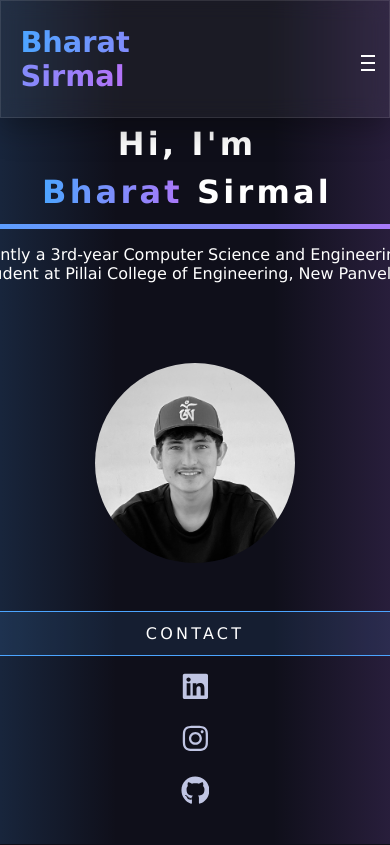
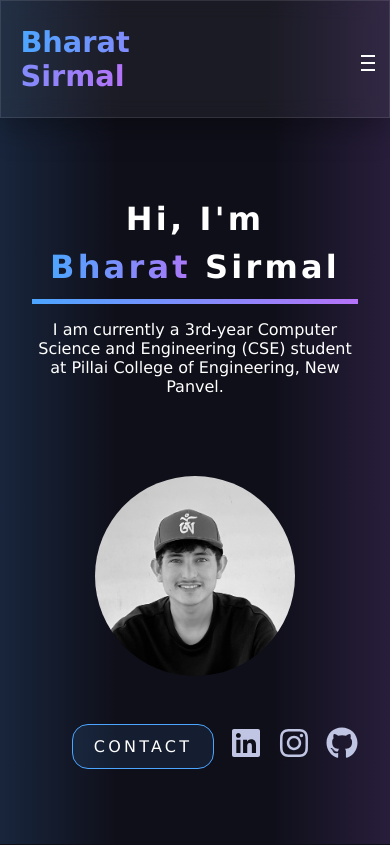
Before and after one commit to Sirmalfile/sirmal-portfolio, a React (Vite) app: page / in a window 390 px wide. Shown: the top 845 px of the page. Built offline with nearby package versions, Linux system fonts and the light colour scheme.

Commit message:
first commit

```diff
--- a/src/styles/styles.css
+++ b/src/styles/styles.css
@@ -349,7 +349,6 @@ span {
 }
 
 .about-content {
-  position: absolute;
   display: grid;
   grid-template-columns: 1fr 1fr;
   gap: 4rem;
@@ -491,14 +490,14 @@ span {
   object-fit: cover;
 }
 
-/* Stars Background (middle layer) */
+/* Stars Background (middle layer)
 #skill-star-canvas {
   position: fixed;
   top: 0;
   left: 0;
   width: 100%;
   height: 100%;
-}
+} */
 
 /* ===== CONTENT STYLES ===== */
 .skills-container {
@@ -1203,7 +1202,8 @@ textarea {
   section {
     padding: 2rem 7%;
   }
-  /* Add to @media (max-width: 768px) */
+}
+/* Add to @media (max-width: 768px)
   .home-content {
     grid-template-columns: 1fr;
     text-align: center;
@@ -1246,6 +1246,7 @@ textarea {
     font-size: 2.5rem;
   }
 }
+  */
 
 @media (max-width: 992px) {
   section {
@@ -1319,8 +1320,24 @@ textarea {
   }
 
   .intro-div {
-    padding-left: 0;
+    width: 100%;
+    margin-top: 2rem;
+  }
+  .intro-div h1 {
     text-align: center;
+    font-size: 3.5rem;
+  }
+
+  .intro-div h1 span {
+    font-size: 3.5rem;
+  }
+
+  .intro-div p {
+    font-size: 1rem;
+    text-align: center;
+  }
+  .dividers {
+    width: 100%;
   }
 
   .home-image img {
@@ -1331,13 +1348,13 @@ textarea {
   }
 
   .page-link {
-    flex-direction: column;
     align-items: center;
     gap: 1rem;
   }
 
   /* About section */
   .about-content {
+    margin-top: 5rem;
     grid-template-columns: 1fr;
     text-align: center;
   }
@@ -1356,6 +1373,9 @@ textarea {
   }
 
   /* Skills section */
+  .skills-container {
+    margin-top: 2rem;
+  }
   .skills-orbit-container {
     display: none;
   }
@@ -1377,6 +1397,9 @@ textarea {
   }
 
   /* Projects section */
+  .project-container {
+    margin-top: 2rem;
+  }
   .project-grid {
     grid-template-columns: repeat(2, 1fr);
   }
@@ -1387,7 +1410,8 @@ textarea {
 
   /* Contact section */
   .contact-container {
-    margin-top: 4rem;
+    margin-top: 7rem;
+    width: 90%;
     padding: 1.5rem;
   }
 
@@ -1406,8 +1430,8 @@ textarea {
     font-size: 2.5rem;
   }
 
-  .intro-div h3 {
-    font-size: 1.8rem;
+  .intro-div p {
+    font-size: 1rem;
   }
 
   .intro-div h3 span {
```
